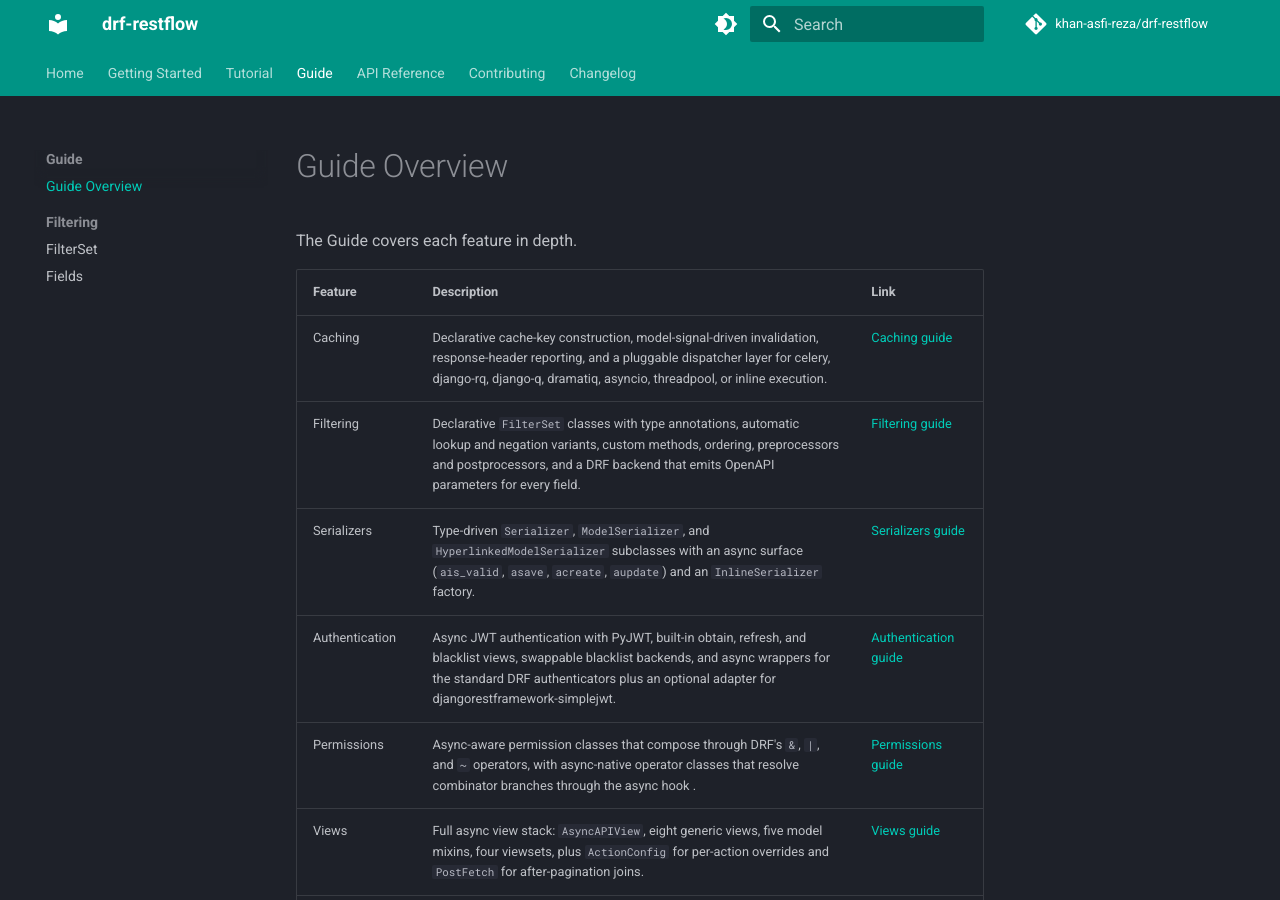
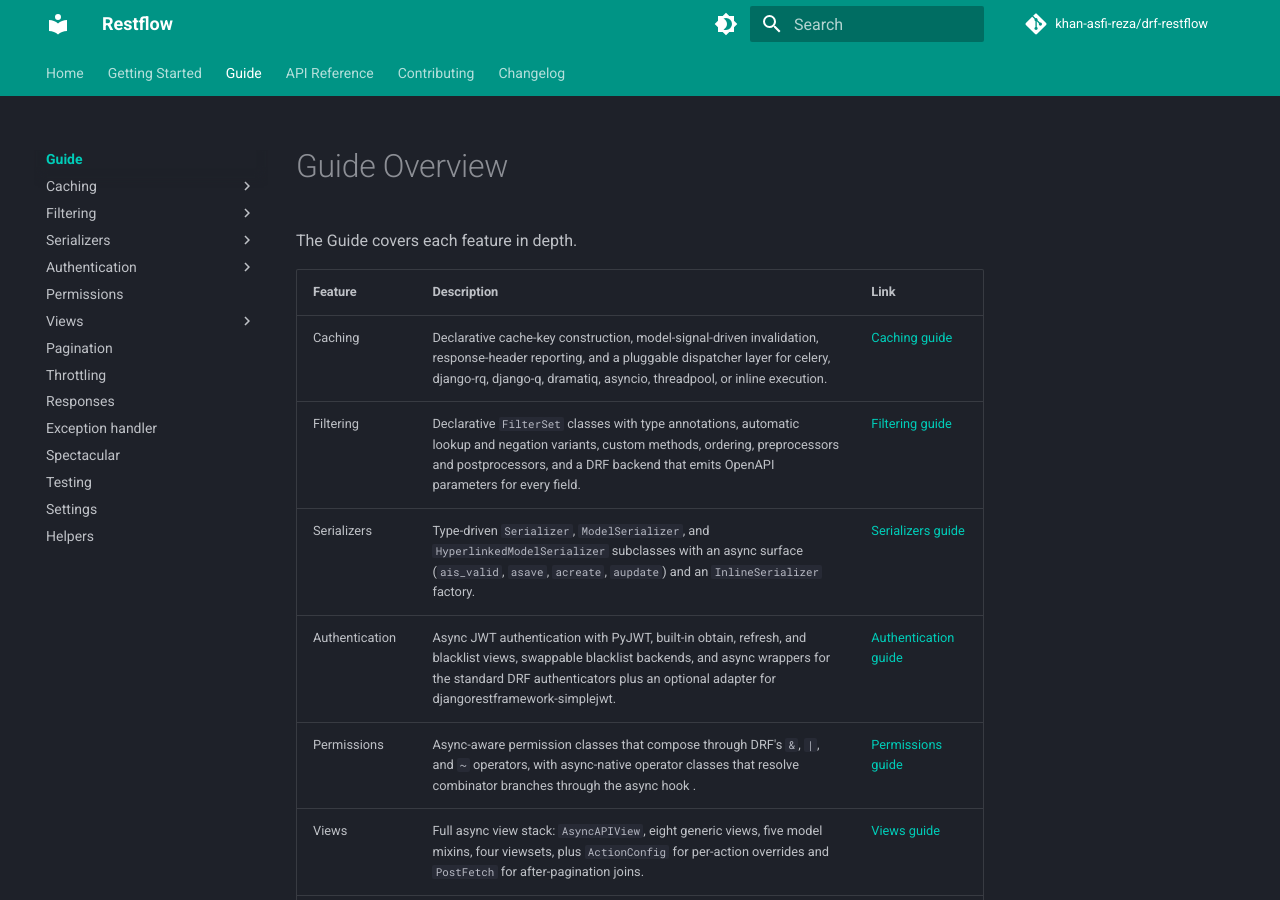
Before and after one commit to khan-asfi-reza/drf-restflow, an MkDocs documentation site: the page built from docs/guide/index.md, in a window 1280 px wide and 900 px high. Built offline with MkDocs 1.6.1 and Material for MkDocs 9.7.7, drawn with Linux system fonts in a browser that asks for light colours; comment, search, counter and statistics services are not loaded; the version menu is left out; some of the changed lines change nothing that is shown.

Commit message:
docs: update docs

```diff
--- a/mkdocs.yml
+++ b/mkdocs.yml
@@ -1,4 +1,4 @@
-site_name: drf-restflow
+site_name: Restflow
 site_description: Declarative library for Django REST Framework
 site_url: https://restflow.khanasfireza.dev/
 repo_url: https://github.com/khan-asfi-reza/drf-restflow
@@ -23,9 +23,9 @@ theme:
 
   features:
     - navigation.tabs
-    - navigation.sections
-    - navigation.expand
     - navigation.top
+    - navigation.indexes
+    - toc.follow
     - search.suggest
     - search.highlight
     - content.code.copy
@@ -50,6 +50,21 @@ markdown_extensions:
 plugins:
   - search
   - autorefs
+  - mkdocstrings:
+      handlers:
+        python:
+          options:
+            docstring_style: google
+            show_source: false
+            show_root_heading: true
+            show_root_full_path: false
+            members_order: source
+            separate_signature: true
+            show_signature_annotations: true
+            merge_init_into_class: true
+            heading_level: 2
+            filters:
+              - "!^_"
   - macros:
       module_name: docs/macros
 
@@ -59,19 +74,97 @@ nav:
       - Installation: getting-started/installation.md
       - Quick Start: getting-started/quickstart.md
       - Basic Concepts: getting-started/concepts.md
-  - Tutorial:
-      - Filtering: tutorial/filtering.md
   - Guide:
-      - guide/index.md
+      - Overview: guide/index.md
+      - Caching:
+          - Overview: guide/caching/index.md
+          - Key Constructors: guide/caching/key-constructors.md
+          - cache_result: guide/caching/cache-result.md
+          - Invalidation Rules: guide/caching/invalidation.md
+          - Dispatchers: guide/caching/dispatchers.md
+          - Response Headers: guide/caching/response-headers.md
       - Filtering:
           - FilterSet: guide/filtering/filterset.md
           - Fields: guide/filtering/fields.md
+          - DRF Integration: guide/filtering/integration.md
+      - Serializers:
+          - Overview: guide/serializers/index.md
+          - Type annotations: guide/serializers/type-annotations.md
+          - Model serializers: guide/serializers/model-serializers.md
+          - Inline serializers: guide/serializers/inline.md
+          - ValidatedData: guide/serializers/validated-data.md
+      - Authentication:
+          - Overview: guide/authentication/index.md
+          - JWT: guide/authentication/jwt.md
+          - SimpleJWT adapter: guide/authentication/simplejwt.md
+          - Built-in classes: guide/authentication/built-in.md
+      - Permissions:
+          - Overview: guide/permissions/index.md
+      - Views:
+          - Overview: guide/views/index.md
+          - APIView: guide/views/apiview.md
+          - Generic views: guide/views/generic-views.md
+          - Mixins: guide/views/mixins.md
+          - Viewsets: guide/views/viewsets.md
+          - Action configs: guide/views/action-configs.md
+          - PostFetch: guide/views/post-fetch.md
+      - Pagination:
+          - Overview: guide/pagination/index.md
+      - Throttling:
+          - Overview: guide/throttling/index.md
+      - Responses:
+          - Overview: guide/responses/index.md
+      - Exception handler:
+          - Overview: guide/exception-handler/index.md
+      - Spectacular:
+          - Overview: guide/spectacular/index.md
+      - Testing:
+          - Overview: guide/testing/index.md
+      - Settings: guide/settings.md
+      - Helpers: guide/helpers.md
   - API Reference:
+      - Caching:
+          - cache_result: api/caching/cache-result.md
+          - KeyConstructor: api/caching/key-constructor.md
+          - Key Fields: api/caching/key-fields.md
+          - InvalidationRule: api/caching/invalidation-rule.md
+          - Dispatchers: api/caching/dispatchers.md
       - Filters:
           - FilterSet: api/filters/filterset.md
           - Field: api/filters/field.md
           - Field Types: api/filters/field-types.md
           - InlineFilterSet: api/filters/inline-filterset.md
+          - Backend: api/filters/backend.md
+      - Serializers:
+          - Serializers: api/serializers/serializers.md
+          - Fields: api/serializers/fields.md
+      - Authentication:
+          - JWT: api/authentication/jwt.md
+          - JWT views: api/authentication/jwt-views.md
+          - Blacklist backends: api/authentication/blacklist.md
+          - SimpleJWT: api/authentication/simplejwt.md
+          - Built-in classes: api/authentication/built-in.md
+      - Permissions:
+          - Permission classes: api/permissions/permissions.md
+          - Combinators: api/permissions/combinators.md
+      - Views:
+          - APIView: api/views/apiview.md
+          - Generic views: api/views/generic.md
+          - Mixins: api/views/mixins.md
+          - Viewsets: api/views/viewsets.md
+          - PostFetch: api/views/post-fetch.md
+      - Pagination:
+          - Pagination classes: api/pagination/index.md
+      - Throttling:
+          - Throttle classes: api/throttling/index.md
+      - Responses:
+          - Streaming responses: api/responses/index.md
+      - Exception handler:
+          - Handler and codes: api/exception-handler/index.md
+      - Spectacular:
+          - Schema: api/spectacular/index.md
+      - Testing:
+          - Test client and cases: api/testing/index.md
   - Contributing: contributing.md
   - Changelog: changelog.md
 
```
